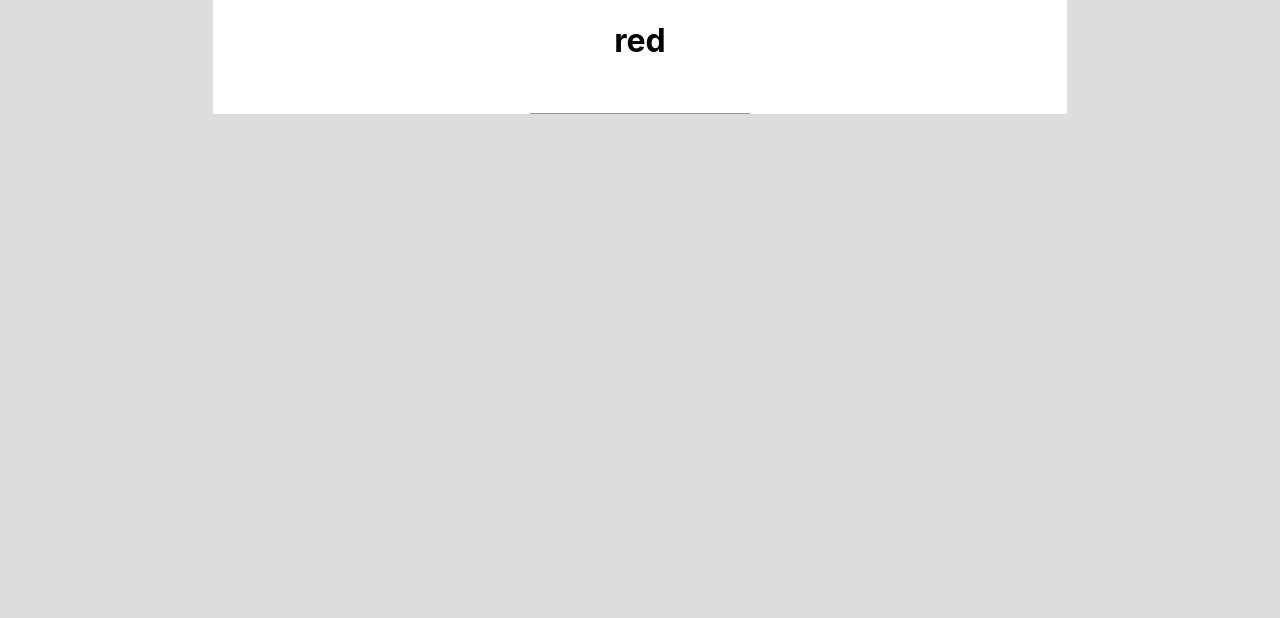
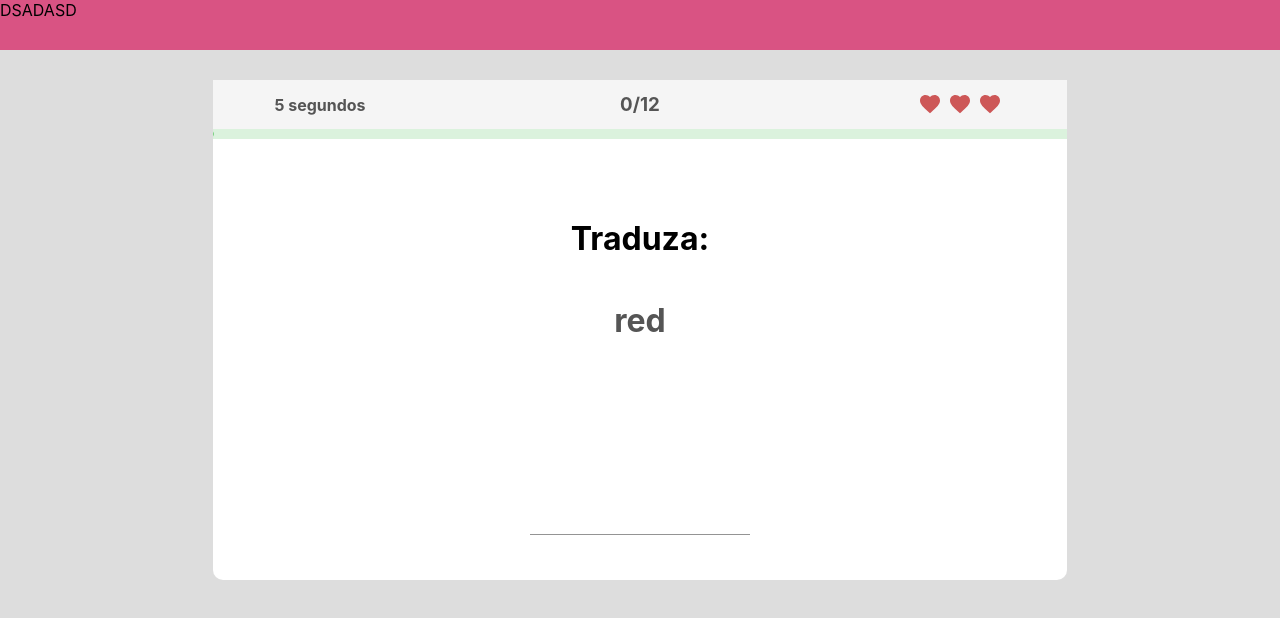
Before and after one commit to nataliadsgil/webquest, a React (Create React App) app: page / in a window 1280 px wide. Shown: the top 618 px of the page. Built offline with nearby package versions, Linux system fonts and the light colour scheme.

Commit message:
Criando contador, mostrando mensagem de erro quando excede o tempo.

```diff
--- a/src/App.css
+++ b/src/App.css
@@ -9,20 +9,79 @@ html, body, #root {
 
 .area-game {
   background: #fff;
+  height: 500px;
+  border-radius: 10px;
 }
 
 .container-word {
   display: flex;
   flex-direction: row;
+  background-color: #c4c4c4;
+  height: 75px;
 }
 
 .letter{
   padding: 10px;
-  border: solid 1px #000;
   width: 40px;
   height: 40px;
   text-align: center;
   line-height: 40px;
   font-size: 25px;
-  margin: 5px;
+  margin: 8px 5px;
+  background-color: #fff;
+  font-weight: bolder;
+  color: #555;
 }
+
+.menu-bar{
+  background: #D95383;
+  height: 50px;
+}
+
+h1 {
+  text-align: center;
+}
+
+.time{
+  width: 100%;
+  margin-top: -23px;
+}
+
+.seconds, .steps, .lifes {
+  align-items: center;
+  justify-content: center;
+  text-align: center;
+  background: #F5F5F5;
+  height: 50px;
+}
+
+.seconds span, .steps h3 {
+  font-weight: bolder;
+  line-height: 50px;
+  margin: 0;
+  color: #555;
+}
+
+.life-icons {
+  margin: 12px 3px;
+  color: #CD5757;
+}
+
+.modal {
+  background: #fff;
+  width: 50%;
+  margin: 15% auto;
+  padding: 10px 20px 25px 20px;
+  border: none;
+  outline: none;
+  border-radius: 10px;
+  align-items: center;
+  justify-content: center;
+  color: #555;
+  text-align: center;
+}
+
+.modal .continue-button {
+  background-color: #D95383;
+  color: #fff;
+}
--- a/src/App.js
+++ b/src/App.js
@@ -1,15 +1,41 @@
-import React, { useState } from 'react';
+import React, { useState, useEffect } from 'react';
 import {
   TextField,
-  Grid
+  Grid,
+  LinearProgress,
+  withStyles,
+  lighten,
+  Modal,
+  Button
  } from '@material-ui/core/';
+
 import './App.css';
 
+import {
+  Favorite as FavoriteIcon} from '@material-ui/icons/';
+
+
 function App() {
+
+  const BorderLinearProgress = withStyles({
+    root: {
+      height: 10,
+      backgroundColor: lighten('#4EC059', 0.8)
+    },
+    bar: {
+      borderRadius: 20,
+      backgroundColor: '#4EC059'
+    },
+  })(LinearProgress);
 
   const [word, setWord] = useState('')
   const [arrayLetter, setArrayLetter] = useState([])
   const [index, setIndex] = useState(0)
+  const [color, setColor] = useState('#555')
+  const [time, setTime] = useState(0)
+  const [timer, setTimer] = useState(null)
+  const [count, setCount] = useState(0)
+  const [lifes, setLifes] = useState(3)
 
   const questWords = [
     {word: "red", translate: "vermelho"},
@@ -26,33 +52,159 @@ function App() {
     {word: "cian", translate: "ciano"}
   ]
 
-  function updateWord(word) {
+  async function updateWord(word) {
     if(word.split("").length <= 8){
       setWord(word)
       setArrayLetter(word.split(""))
 
       if(word === questWords[index].translate){
-        setIndex(index + 1)
-        setWord('')
-        setArrayLetter([])
+
+        setColor('#4EC059')
+        clearInterval(timer)
+        setTime(0)
+
+        await setTimeout(() => {
+          console.log("here")
+          nextWord()
+        }, 1000)
+
       }
     }
   }
 
+  function timeExceded(){
+      handleOpen()
+  }
+
+  function nextWord() {
+    setOpen(false)
+    let add = index + 1
+    console.log(add)
+    setIndex(add)
+    setWord('')
+    setArrayLetter([])
+    setColor('#555');
+    initTimer()
+  }
+
+  function initTimer() {
+
+    let total = 0;
+    let seconds = 0;
+    let myCount = 0;
+
+    setTimer(setInterval(() => {
+      total += 0.01*100/5
+      seconds++;
+      setTime(total)
+
+      if(seconds >= 99){
+        myCount += 1;
+        setCount(myCount)
+        seconds = 0;
+      }
+
+    }, 10))
+  }
+
+  useEffect(
+    () => {
+      if(time >= 99){
+        return () => {
+          clearInterval(timer)
+          setTime(0)
+        }
+      }
+      else{
+        return
+      }
+    }, [time, timer]
+  )
+
+
+  useEffect(
+    () => {
+      initTimer()
+    }, []
+  )
+
+  function getModalStyle() {
+    const top = 50;
+    const left = 50;
+
+    return {
+      top: `${top}%`,
+      left: `${left}%`,
+      transform: `translate(-${top}%, -${left}%)`,
+    };
+  }
+
+  const [open, setOpen] = React.useState(false);
+
+  const handleOpen = () => {
+    setOpen(true);
+  };
+
+  const handleClose = () => {
+    setOpen(false);
+  };
+
+
   return (
     <>
     <Grid container item direction="row" justify="center">
+
+      <Modal
+        aria-labelledby="simple-modal-title"
+        aria-describedby="simple-modal-description"
+        open={open}
+        onClose={handleClose}
+      >
+        <div className="modal">
+          <h2 id="simple-modal-title">Tempo Esgotado!</h2>
+          <p id="simple-modal-description">
+            A palavra correta era:
+          </p>
+          <h3>{questWords[index].translate}</h3>
+          <Button classes={{root: 'continue-button'}} onClick={nextWord}>Continuar</Button>
+        </div>
+      </Modal>
+
+      <Grid container item direction="row" className="menu-bar" md={12}>DSADASD</Grid>
       <Grid
         className="area-game"
         container
         item
         direction="row"
         justify="center"
-        md={8}>
+        md={8}
+        style={{marginTop: '30px'}}>
 
-        <Grid container item md={12} justify="center">
-          <h1>{questWords[index].word}</h1>
+          <Grid container item direction="row" justify="center" md={12}>
+            <Grid md={3} classes={{root: 'seconds'}}>
+              <span>{count} segundos</span>
+            </Grid>
+
+            <Grid md={6} classes={{root: 'steps'}}>
+              <h3>{index}/{questWords.length}</h3>
+            </Grid>
+
+            <Grid md={3} classes={{root: 'lifes'}}>
+              <FavoriteIcon classes={{root: 'life-icons'}}/>
+              <FavoriteIcon classes={{root: 'life-icons'}}/>
+              <FavoriteIcon classes={{root: 'life-icons'}}/>
+            </Grid>
+
+            <BorderLinearProgress variant="determinate" className="time" value={time} />
+          </Grid>
+
+
+
+        <Grid container item md={12} justify="center" direction="column">
+          <h1>Traduza:</h1>
+          <h1 style={{color: color}}>{questWords[index].word}</h1>
         </Grid>
+
 
           <Grid container item md={12} justify="center">
         <div className="container-word">
```
